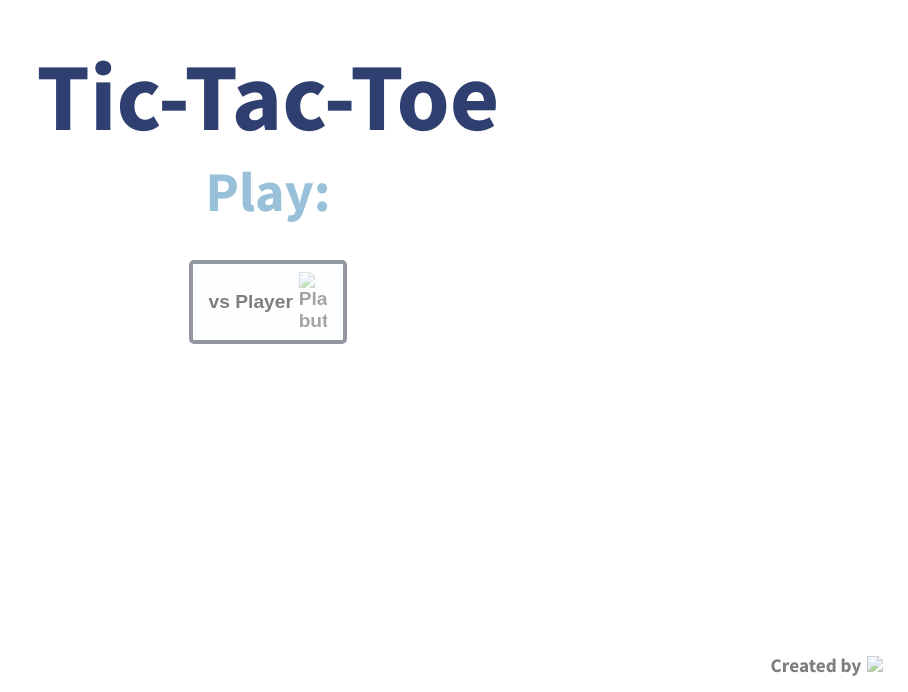
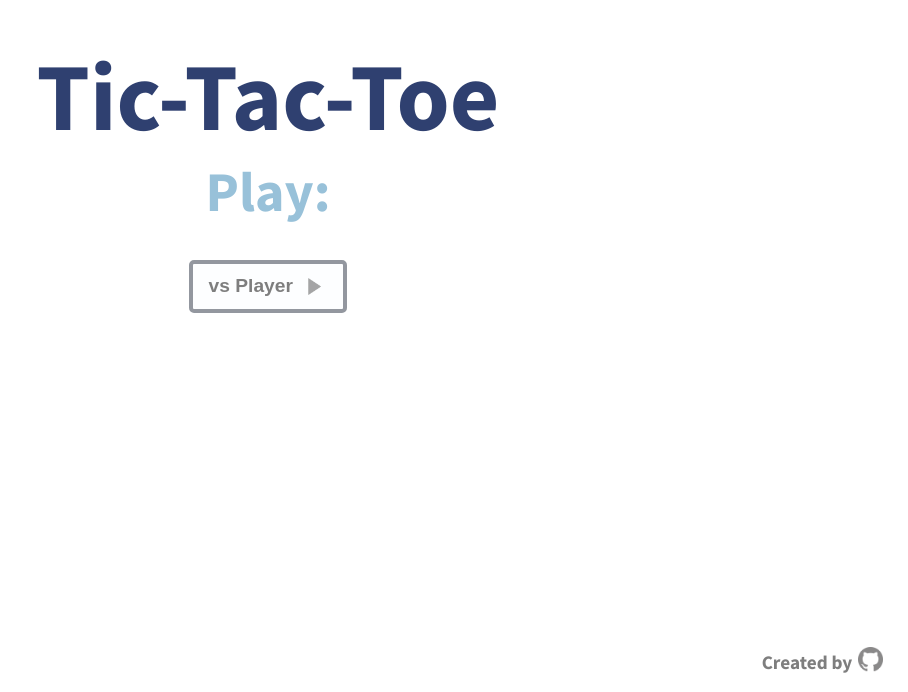
Before and after one commit to Kumar-245343/PRODIGY_WD_03, a plain HTML site: page index.html in a window 1280 px wide. Shown: the part 108-800 px from the top of the page, without its empty margins (372-1280 px from the left). Drawn offline with Linux system fonts and the light colour scheme.

Commit message:
Update index.html

```diff
--- a/index.html
+++ b/index.html
@@ -22,9 +22,9 @@
 
   <div id="game-ctn">
     <div class="btn-ctn-play">
-      <button class="play-btn" id="play-btn-ai">vs Computer<img src="img/play.png"
+      <button class="play-btn" id="play-btn-ai">vs Computer<img src="play.png"
         alt="Play button"></button>
-      <button class="play-btn" id="play-btn">vs Player<img src="img/play.png"
+      <button class="play-btn" id="play-btn">vs Player<img src="play.png"
         alt="Play button"></button>
     </div>
 
@@ -49,17 +49,17 @@
   <h1 class="win-display"></h1>
 
   <div class="btn-ctn">
-    <button class="back-btn">Go back<img src="img/back.png"
+    <button class="back-btn">Go back<img src="back.png"
       alt="Go to main page">
     </button>
 
-    <button class="replay-btn">Replay<img src="img/replay.png"
+    <button class="replay-btn">Replay<img src="replay.png"
       alt="Replay game">
     </button>
   </div>
 
   <footer>Created by<a href="https://github.com/Kumar-245343">
-    <img src="img/git-img.png"></a></footer>
+    <img src="git-img.png"></a></footer>
 </div>
   <script src="script.js"></script>
 </body>
```
